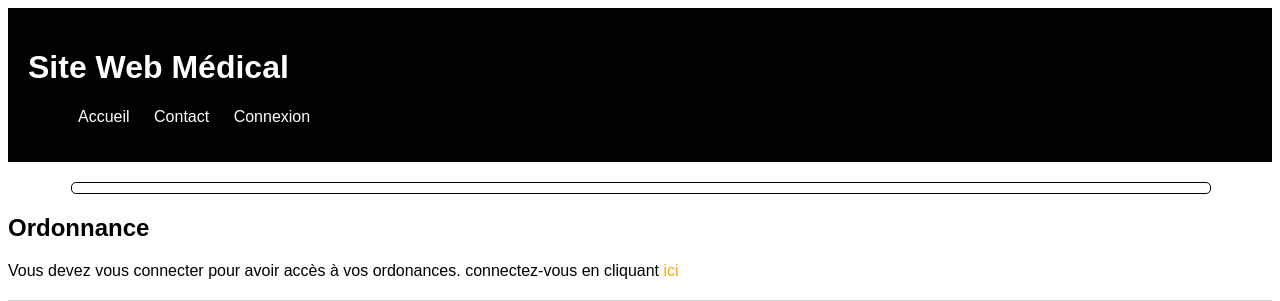
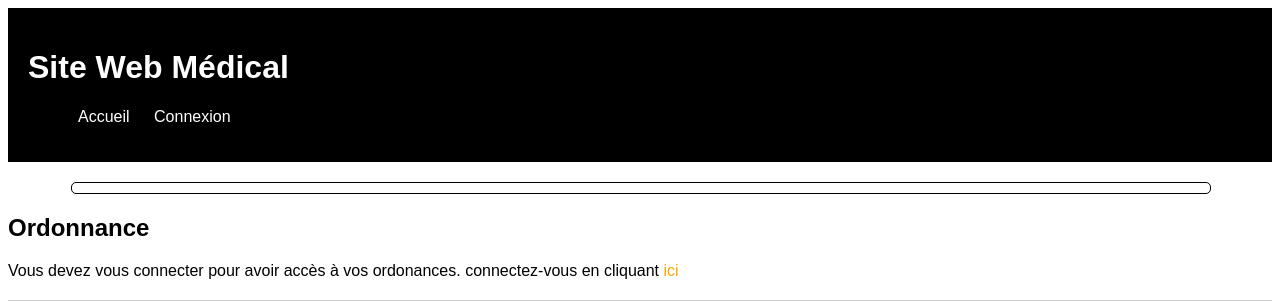
Before and after one commit to Nukifa/WarGame, a PHP site: page /index.php in a window 1280 px wide. Shown: the top 301 px of the page. Run offline with PHP 8.4, Linux system fonts and the light colour scheme; data that the repository does not hold is empty; some libraries are stand-ins or nearby versions.

Commit message:
Suppression de la page de contact

```diff
--- a/php/header.php
+++ b/php/header.php
@@ -3,7 +3,6 @@
     <nav>
         <ul>
             <li><a href="../index.php">Accueil</a></li>
-            <li><a href="#">Contact</a></li>
             <?php if(isset($_SESSION['user'])){ ?>
                 <li><a href="../php/disconnect.php">Déconnexion</a></li>
                 <li><a href="../php/admin.php">Admin</a></li>
```
